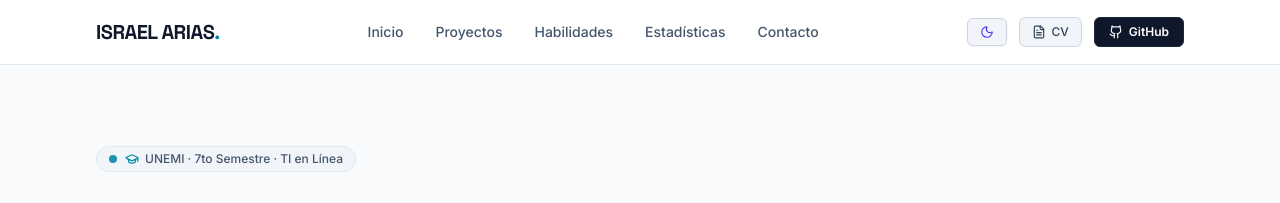
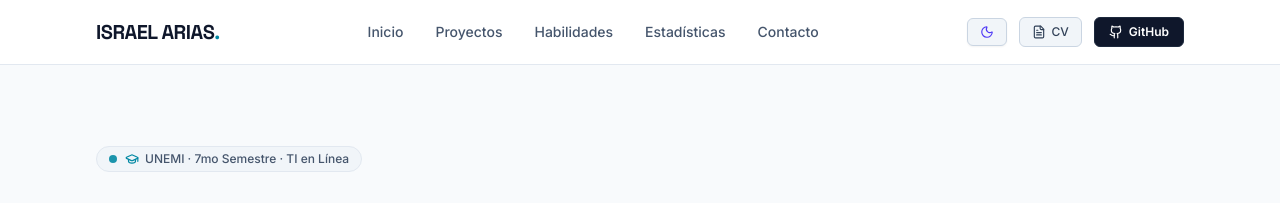
Before and after one commit to israelarias123/Portafolio_UNEMI, a React (Vite) app: page / in a window 1280 px wide. Shown: the top 203 px of the page. Built offline with nearby package versions, Linux system fonts and the light colour scheme.

Commit message:
Fix typo in semester text in Hero component

```diff
--- a/src/components/Hero.tsx
+++ b/src/components/Hero.tsx
@@ -20,7 +20,7 @@ export const Hero: React.FC<HeroProps> = ({ onOpenCv }) => {
               <span className="w-2 h-2 rounded-full bg-[#0088A3] dark:bg-[#00E5FF] animate-pulse"></span>
               <span className="text-xs font-medium text-slate-600 dark:text-[#A0A0B0] flex items-center gap-1.5">
                 <GraduationCap className="w-3.5 h-3.5 text-[#0088A3] dark:text-[#00E5FF]" />
-                UNEMI · 7to Semestre · TI en Línea
+                UNEMI · 7mo Semestre · TI en Línea
               </span>
             </div>
 
```
